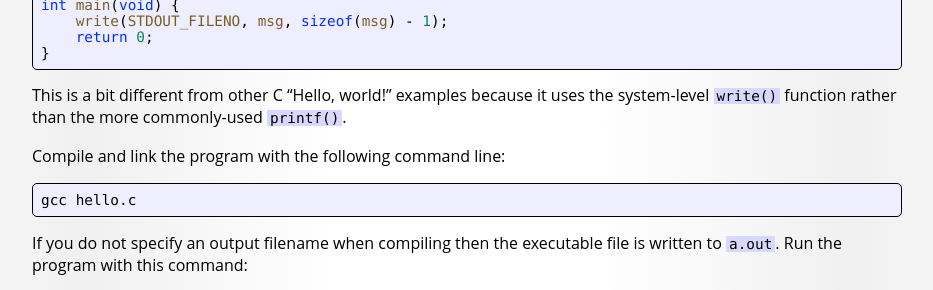
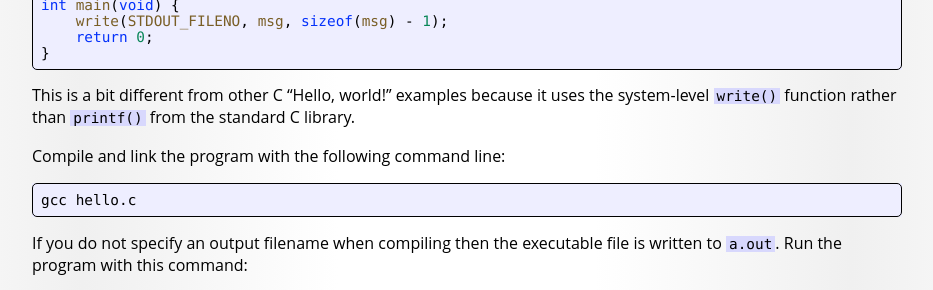
Before and after one commit to BYU-CYBER-344/c344.github.io, a Jekyll site: the page built from HW-4.md, in a window 1280 px wide and 900 px high, scrolled down 719 px. Shown: the part 176-466 px from the top of the window, without its empty margins (173-1106 px from the left). Built offline with Jekyll 4.4.1, drawn with Linux system fonts in a browser that asks for light colours; some web fonts are replaced.

Commit message:
HW-4 Ready

````diff
--- a/HW-4.md
+++ b/HW-4.md
@@ -39,7 +39,7 @@ int main(void) {
 }
 ```
 
-This is a bit different from other C "Hello, world!" examples because it uses the system-level `write()` function rather than the more commonly-used `printf()`.
+This is a bit different from other C "Hello, world!" examples because it uses the system-level `write()` function rather than `printf()` from the standard C library.
 
 Compile and link the program with the following command line:
 ```sh
````
